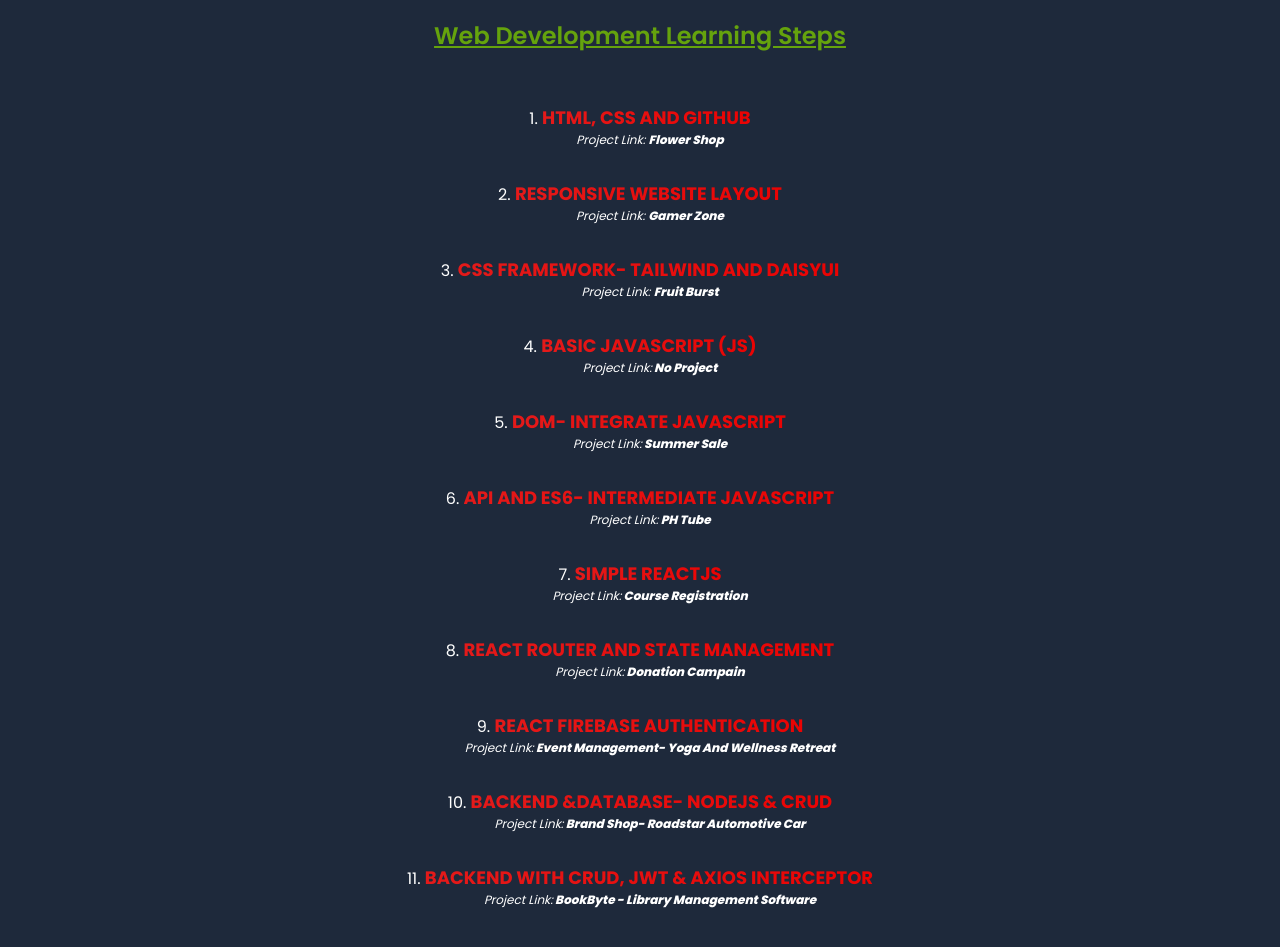
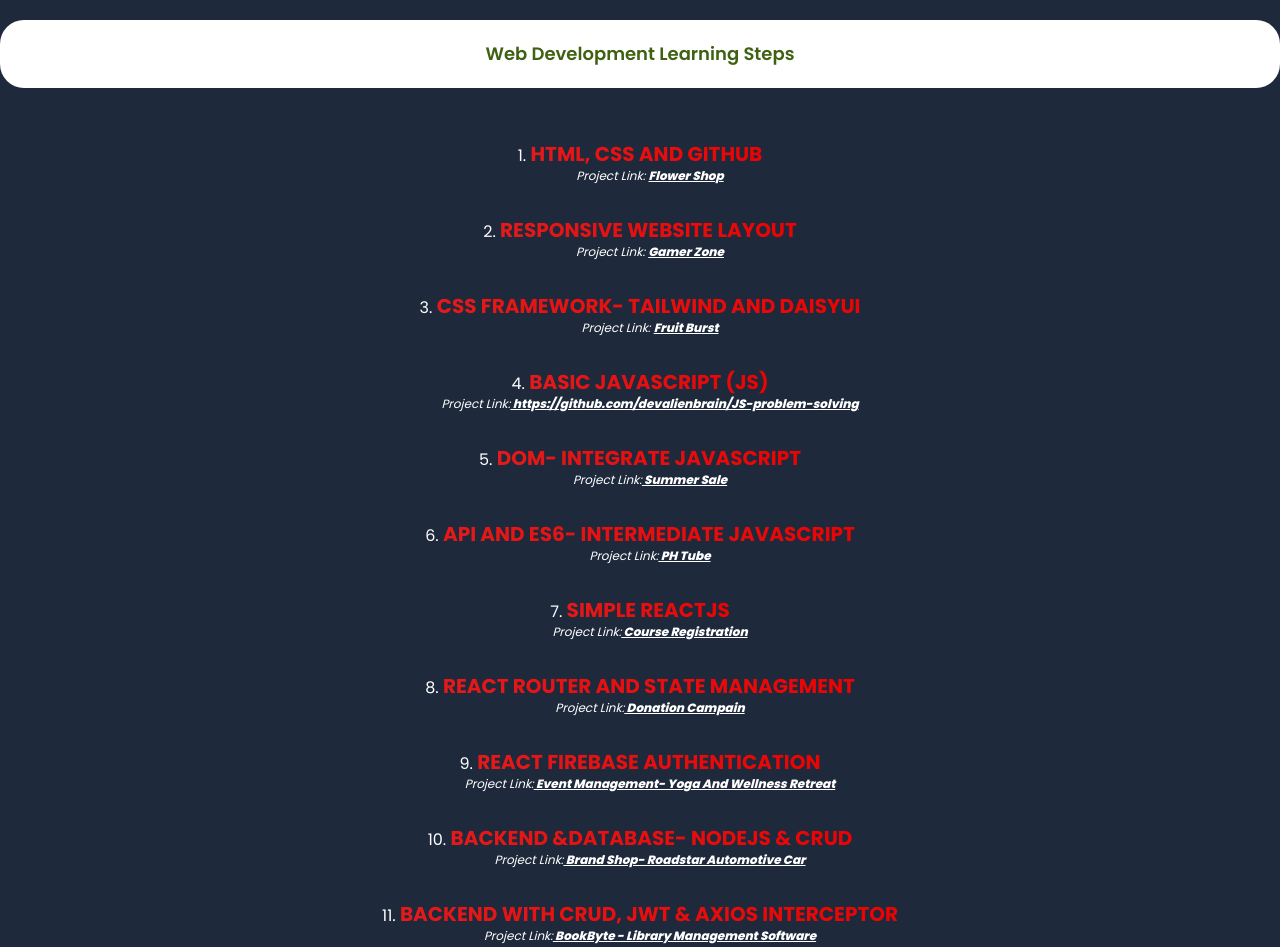
Before and after one commit to devalienbrain/web-dev-steps-to-learn, a plain HTML site: page index.html in a window 1280 px wide. Shown: the top 947 px of the page. Drawn offline with nearby package versions, Linux system fonts and the light colour scheme.

Commit message:
style added

```diff
--- a/index.html
+++ b/index.html
@@ -15,7 +15,8 @@
   <script src="https://cdn.tailwindcss.com"></script>
 
   <!-- Favicon -->
-  <link rel="shortcut icon" href="dev-profile-logo.png" type="image/x-icon">
+  <!-- <link rel="shortcut icon" href="dev-profile-logo.png" type="image/x-icon"> -->
+  <link rel="shortcut icon" href="download.jpeg" type="image/x-icon">
 
   <title>Web Dev Learning</title>
 
@@ -32,6 +33,20 @@
       /* For WebKit/Blink browsers like Chrome and Safari */
       background-clip: text;
       color: transparent;
+      margin-bottom: 36px;
+    }
+
+    ul a>span {
+      text-decoration: underline;
+    }
+
+    ul a>span:hover {
+      text-decoration: line-through;
+      font-stretch: expanded;
+      font-weight: 700;
+      border: 1px solid red;
+      border-radius: 8px;
+      padding: 2px 5px;
     }
   </style>
 </head>
@@ -39,51 +54,53 @@
 <body>
   <main class="text-center min-h-screen flex justify-center items-center bg-slate-800 text-white">
     <div class="container mx-auto py-5">
-      <h2 class="text-xl lg:text-2xl font-semibold text-lime-600 underline">Web Development Learning Steps
+      <h2 class="text-lg font-semibold text-lime-800 hover:text-lime-700 hover:underline p-5 rounded-3xl bg-white">Web
+        Development Learning
+        Steps
       </h2>
       <div class="my-9 block">
         <ul class="list-decimal list-inside">
-          <li class="py-4"><span class="text-base md:text-lg text-xl font-semibold md:font-bold">HTML, CSS and GitHUB
+          <li class="py-4"><span class="text-xl font-bold">HTML, CSS and GitHUB
             </span><a target="_blank" class="text-xs italic ml-5 block"
               href="https://devalienbrain.github.io/01-assignment-flower-shop/">
               Project Link: <span class="font-black"> Flower Shop </span></a></li>
 
-          <li class="py-4"><span class="text-base md:text-lg text-xl font-semibold md:font-bold">Responsive Website
+          <li class="py-4"><span class="text-xl font-bold">Responsive Website
               Layout</span><a target="_blank" class="text-xs italic ml-5 block"
               href="https://devalienbrain.github.io/11-B8A2-Gamer-Zone/">Project Link: <span class="font-black"> Gamer
                 Zone </span></a></li>
-          <li class="py-4"><span class="text-base md:text-lg text-xl font-semibold md:font-bold">CSS Framework- Tailwind
+          <li class="py-4"><span class="text-xl font-bold">CSS Framework- Tailwind
               and DaisyUI</span><a target="_blank" class="text-xs italic ml-5 block"
               href="https://devalienbrain.github.io/15-B8A3-fruit-brust/">Project Link: <span class="font-black"> Fruit
                 Burst </span></a></li>
-          <li class="py-4"><span class="text-base md:text-lg text-xl font-semibold md:font-bold">Basic JavaScript
+          <li class="py-4"><span class="text-xl font-bold">Basic JavaScript
               (JS)</span><a target="_blank" class="text-xs italic ml-5 block" href="">Project Link:<span
-                class="font-black"> No Project </span></a></li>
-          <li class="py-4"><span class="text-base md:text-lg text-xl font-semibold md:font-bold">DOM- Integrate
+                class="font-black"> https://github.com/devalienbrain/JS-problem-solving </span></a></li>
+          <li class="py-4"><span class="text-xl font-bold">DOM- Integrate
               JavaScript</span><a target="_blank" class="text-xs italic ml-5 block"
               href="https://summer-sale-devalienbrain.surge.sh/">Project Link:<span class="font-black"> Summer Sale
               </span></a></li>
-          <li class="py-4"><span class="text-base md:text-lg text-xl font-semibold md:font-bold">API and ES6-
+          <li class="py-4"><span class="text-xl font-bold">API and ES6-
               Intermediate JavaScript</span><a target="_blank" class="text-xs italic ml-5 block"
               href="https://devalienbrain.github.io/ph-tube/">Project Link:<span class="font-black"> PH Tube </span></a>
           </li>
-          <li class="py-4"><span class="text-base md:text-lg text-xl font-semibold md:font-bold">SImple ReactJS</span><a
-              target="_blank" class="text-xs italic ml-5 block" href="https://macabre-attraction.surge.sh/">Project
+          <li class="py-4"><span class="text-xl font-bold">SImple ReactJS</span><a target="_blank"
+              class="text-xs italic ml-5 block" href="https://macabre-attraction.surge.sh/">Project
               Link:<span class="font-black"> Course Registration </span></a></li>
-          <li class="py-4"><span class="text-base md:text-lg text-xl font-semibold md:font-bold">React Router and State
+          <li class="py-4"><span class="text-xl font-bold">React Router and State
               Management</span><a target="_blank" class="text-xs italic ml-5 block"
               href="https://striped-stocking.surge.sh/">Project Link:<span class="font-black"> Donation Campain
               </span></a></li>
-          <li class="py-4"><span class="text-base md:text-lg text-xl font-semibold md:font-bold">React Firebase
+          <li class="py-4"><span class="text-xl font-bold">React Firebase
               Authentication</span><a target="_blank" class="text-xs italic ml-5 block"
               href="https://event-management-yoga.web.app/">Project Link:<span class="font-black"> Event Management-
                 Yoga And Wellness Retreat </span></a></li>
-          <li class="py-4"><span class="text-base md:text-lg text-xl font-semibold md:font-bold">Backend &Database-
+          <li class="py-4"><span class="text-xl font-bold">Backend &Database-
               NodeJS & CRUD</span><a target="_blank" class="text-xs italic ml-5 block"
               href="https://brand-shop-client-da3a8.web.app/">Project Link:<span class="font-black"> Brand Shop-
                 Roadstar Automotive Car </span></a></li>
 
-          <li class="py-4"><span class="text-base md:text-lg text-xl font-semibold md:font-bold">Backend With CRUD, JWT
+          <li class="py-4"><span class="text-xl font-bold">Backend With CRUD, JWT
               &
               AXIOS Interceptor</span><a target="_blank" class="text-xs italic ml-5 block"
               href="https://library-management-crud-jwt.web.app/">Project Link:<span class="font-black"> BookByte -
```
Also changed, not shown: download.jpeg (added).
